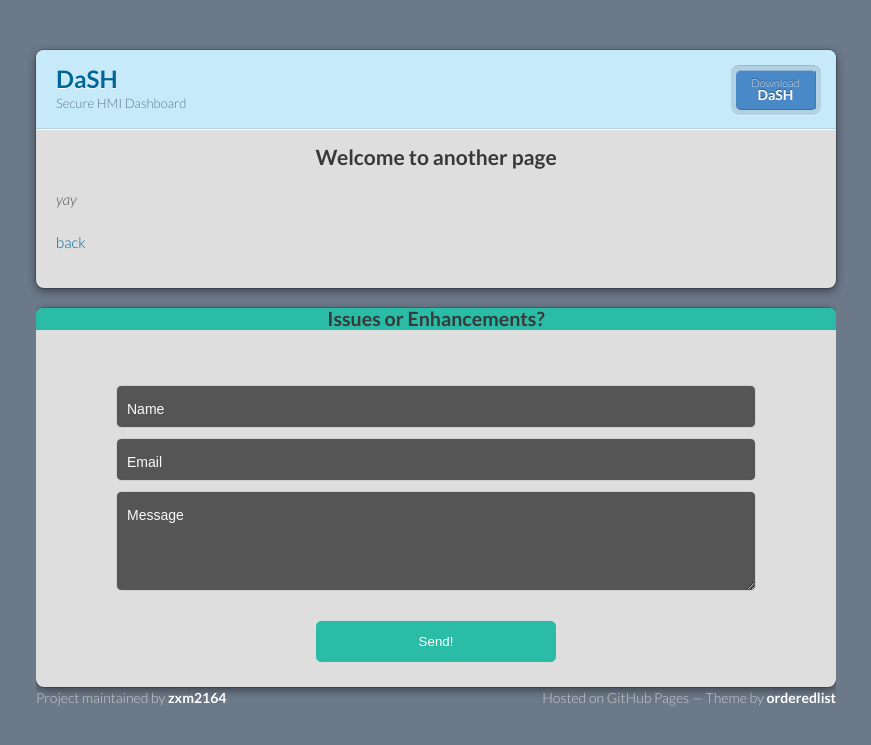
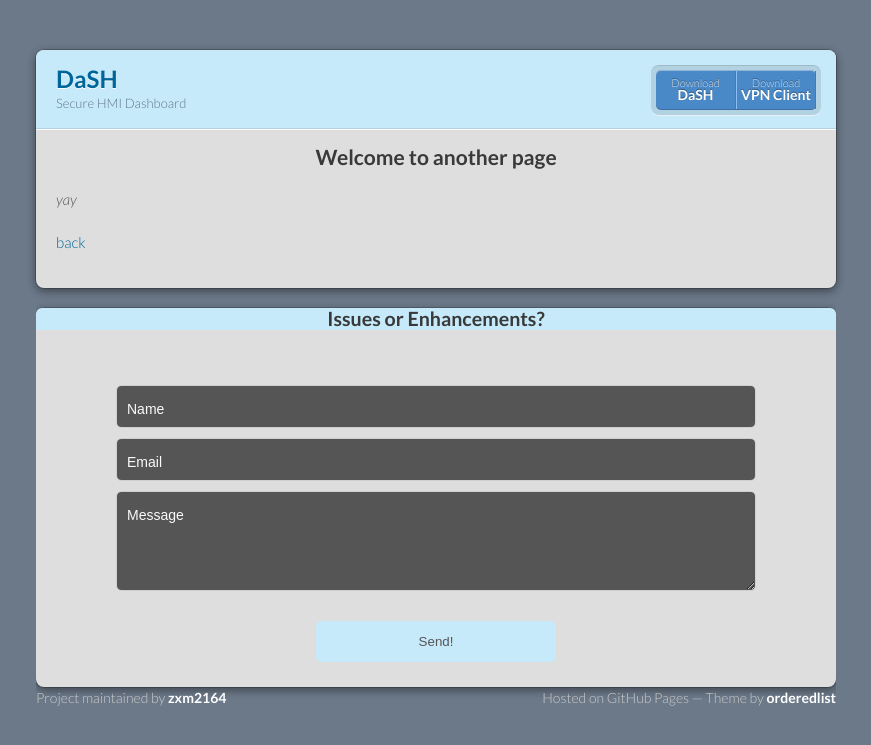
Before and after one commit to zxm2164/dash-app-docs, a Jekyll site: the page built from another-page.md, in a window 1280 px wide. Shown: the top 745 px of the page, without its empty margins (204-1075 px from the left). Built offline with Jekyll 4.4.1, drawn with Linux system fonts in a browser that asks for light colours; our own code applies the rules of GitHub Pages for plain Markdown files.

Commit message:
minor theme adjustments to the issues form

```diff
--- a/_sass/jekyll-theme-modernist.scss
+++ b/_sass/jekyll-theme-modernist.scss
@@ -14,7 +14,7 @@
   -webkit-border-radius:6px 6px 0px 0px;
   -moz-border-radius:6px 6px 0px 0px;
   border-radius:6px 6px 0px 0px;
-  background-color:#2ABCA7;
+  background-color:#C6EAFA;
   color:#DEDEDE;
 }
 .centered {
@@ -73,18 +73,18 @@ input, textarea {
 button {
   margin-top:15px;
   margin-bottom:25px;
-  background-color:#2ABCA7;
+  background-color:#C6EAFA;
   padding: 12px 45px;
   -ms-border-radius: 5px;
   -o-border-radius: 5px;
   border-radius: 5px;
-  border: 1px solid #2ABCA7;
+  border: 1px solid #C6EAFA;
   -webkit-transition: .5s;
   transition: .5s;
   display: inline-block;
   cursor: pointer;
   width:30%;
-  color:#fff;
+  color:#555;
 }
 button:hover, .button:hover {
   background:#19a08c;
```
Also changed, not shown: _layouts/default.html (+2 -0 lines).
